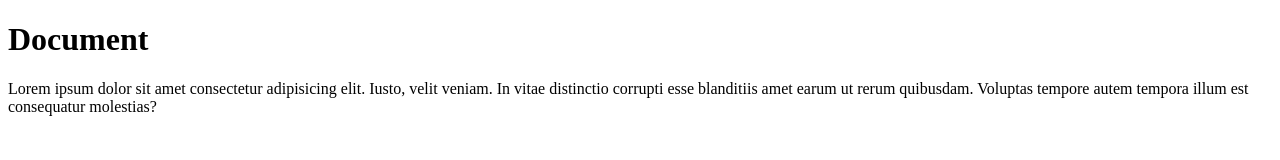
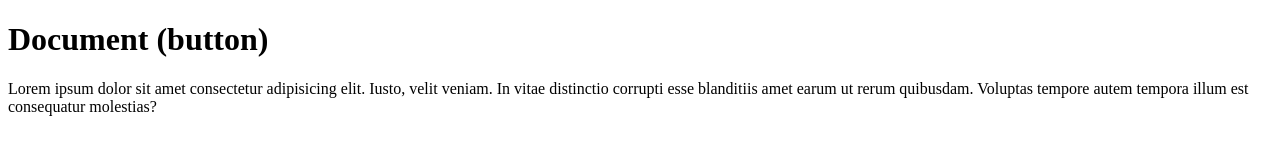
Before and after one commit to kumar2313/localrepo, a plain HTML site: page index.html in a window 1280 px wide. Drawn offline with Linux system fonts and the light colour scheme.

```diff
--- a/index.html
+++ b/index.html
@@ -6,7 +6,7 @@
     <title>Document</title>
 </head>
 <body>
-    <h1>Document</h1>
+    <h1>Document (button)</h1>
     <p>Lorem ipsum dolor sit amet consectetur adipisicing elit. Iusto, velit veniam. In vitae distinctio corrupti esse blanditiis amet earum ut rerum quibusdam. Voluptas tempore autem tempora illum est consequatur molestias?</p>
 </body>
 </html>
```
